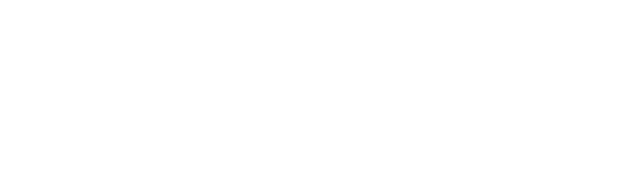
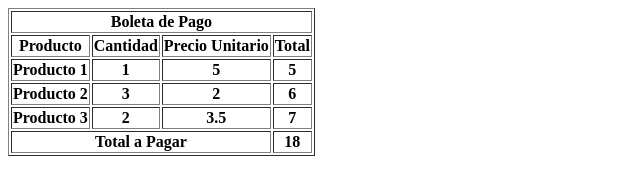
Before and after one commit to Patochin343/IDWEB---LAB-F, a plain HTML site: page LABORATORIO 4/cuenta.html in a window 1280 px wide. Shown: the whole page, without its empty margins (0-640 px from the left). Drawn offline with Linux system fonts and the light colour scheme.

Commit message:
Tercer commit

```diff
--- a/LABORATORIO 4/cuenta.html
+++ b/LABORATORIO 4/cuenta.html
@@ -6,6 +6,38 @@
     <title>cuenta</title>
 </head>
 <body>
-
+    <table border="1">
+        <tr>
+            <th colspan="4">Boleta de Pago</th>
+        </tr>
+        <tr>
+            <th>Producto</th>
+            <th>Cantidad</th>
+            <th>Precio Unitario</th>
+            <th>Total</th>
+        </tr>
+        <tr>
+            <th>Producto 1</th>
+            <th>1</th>
+            <th>5</th>
+            <th>5</th>
+        </tr>
+        <tr>
+            <th>Producto 2</th>
+            <th>3</th>
+            <th>2</th>
+            <th>6</th>
+        </tr>
+        <tr>
+            <th>Producto 3</th>
+            <th>2</th>
+            <th>3.5</th>
+            <th>7</th>
+        </tr>
+        <tr>
+            <th colspan="3">Total a Pagar</th>
+            <th>18</th>
+        </tr>
+    </table>
 </body>
 </html>
```
